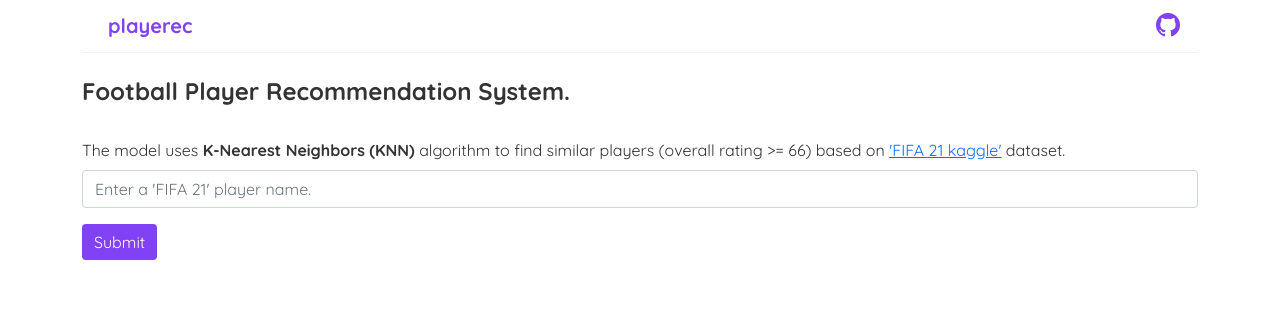
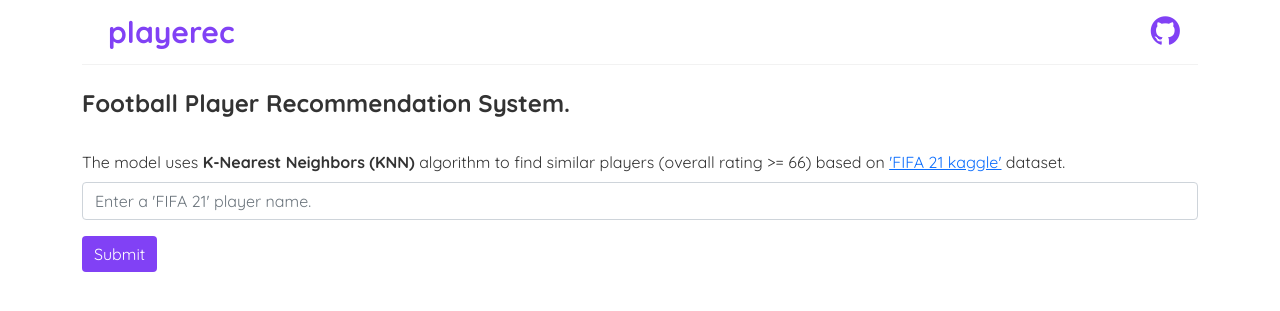
Before and after one commit to arzubekm/playerRec, a Flask app: template templates/form.html in a window 1280 px wide. Shown: the top 311 px of the page. Run offline with Flask 2, Linux system fonts and the light colour scheme; the template is opened without the code that fills it, so the values that code supplies are empty; some libraries are stand-ins or nearby versions.

Commit message:
Changed 'Source Code' to icon at navbar

```diff
--- a/templates/form.html
+++ b/templates/form.html
@@ -34,6 +34,7 @@
         padding: 6px;
         color:#8141f5;
         font-weight: bolder;
+        font-size: 30px;
       }
       .navbar a:hover {
         color: #f1356d;
@@ -47,7 +48,7 @@
           <a href="{{ url_for('homepage') }}"<span class="navbar-brand mb-0 h1" style="color:#8141f5;">playerec</span></a>
           <div class="links">
     				<a href="https://github.com/arzubekm/playerRec" target="_blank">
-              <i class="fa fa-github" style="font-size:28px; color:#8141f5;"></i>
+              <i class="fa fa-github" style="font-size:34px; color:#8141f5;"></i>
             </a>
     			</div>
         </div>
@@ -58,7 +59,11 @@
          <!-- http://127.0.0.1:5000/player
          https://player-rec.herokuapp.com/player -->
          <div class="mb-3">
-          <label for="exampleInputEmail1" class="form-label"><h4 style="font-weight: bolder;">Football Player Recommendation System.</h4> <br>The model uses <b>K-Nearest Neighbors (KNN)</b> algorithm to find similar players (overall rating >= 66) based on <a href="https://www.kaggle.com/stefanoleone992/fifa-21-complete-player-dataset?select=players_21.csv">'FIFA 21 kaggle'</a> dataset.</br></label>
+          <!-- <img src="https://pbs.twimg.com/profile_images/1273796310584492036/VOQmVFXj_400x400.jpg" alt="FIFA21" style="width: 120px; height:120px;"> -->
+          <label for="exampleInputEmail1" class="form-label">
+            <h4 style="font-weight: bolder;">Football Player Recommendation System.</h4>
+            <br>The model uses <b>K-Nearest Neighbors (KNN)</b> algorithm to find similar players (overall rating >= 66) based on <a href="https://www.kaggle.com/stefanoleone992/fifa-21-complete-player-dataset?select=players_21.csv">'FIFA 21 kaggle'</a> dataset.</br>
+          </label>
           <input class="form-control autocomplete" id="exampleInputEmail1" aria-describedby="emailHelp" type = "text" name = "title" placeholder="Enter a 'FIFA 21' player name.">
           <div id="emailHelp" class="form-text"></div>
         </div>
--- a/templates/index.html
+++ b/templates/index.html
@@ -5,6 +5,7 @@
     <title>Player Recommendation</title>
     <link href="https://cdn.jsdelivr.net/npm/bootstrap@5.0.0-beta2/dist/css/bootstrap.min.css" rel="stylesheet" integrity="sha384-BmbxuPwQa2lc/FVzBcNJ7UAyJxM6wuqIj61tLrc4wSX0szH/Ev+nYRRuWlolflfl" crossorigin="anonymous">
     <link rel="icon" href="https://pbs.twimg.com/profile_images/1273796310584492036/VOQmVFXj_400x400.jpg">
+    <link rel="stylesheet" href="https://cdnjs.cloudflare.com/ajax/libs/font-awesome/4.7.0/css/font-awesome.min.css">
   </head>
   <body>
 
@@ -30,6 +31,7 @@
         padding: 6px;
         color:#8141f5;
         font-weight: bolder;
+        font-size: 30px;
       }
       .navbar a:hover {
         color: #f1356d;
@@ -42,7 +44,7 @@
           <a href="{{ url_for('homepage') }}"<span class="navbar-brand mb-0 h1" style="color:#8141f5">playerec</span></a>
           <div class="links">
     				<a href="https://github.com/arzubekm/playerRec" target="_blank">
-              <i class="fa fa-github" style="font-size:28px; color:#8141f5;"></i>
+              <i class="fa fa-github" style="font-size:34px; color:#8141f5;"></i>
             </a>
     			</div>
         </div>
```
